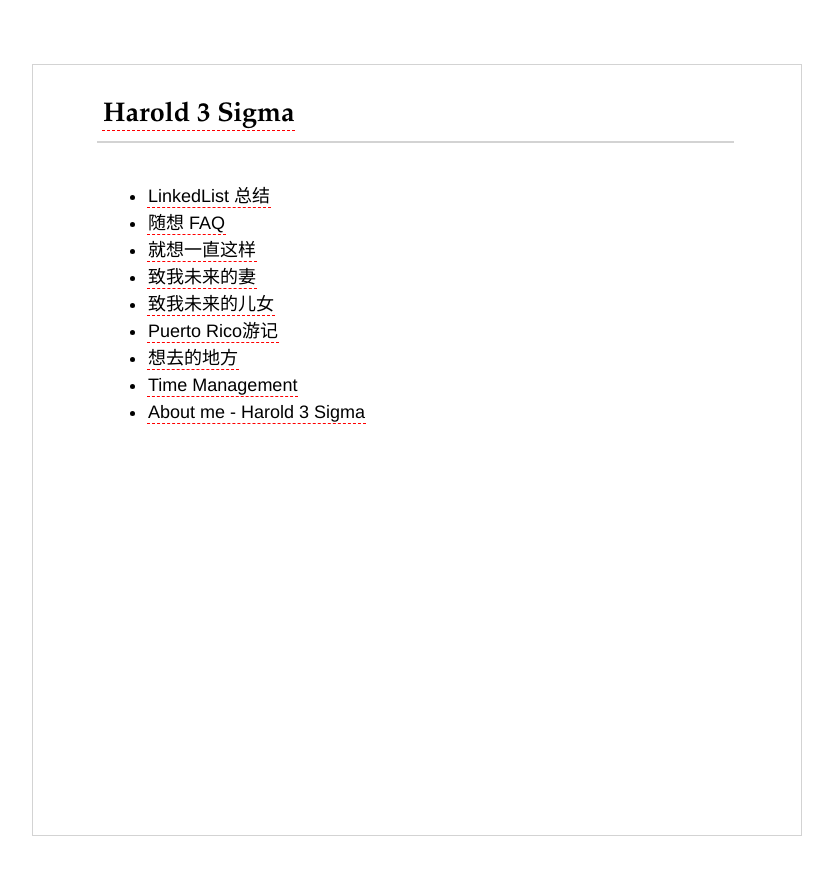
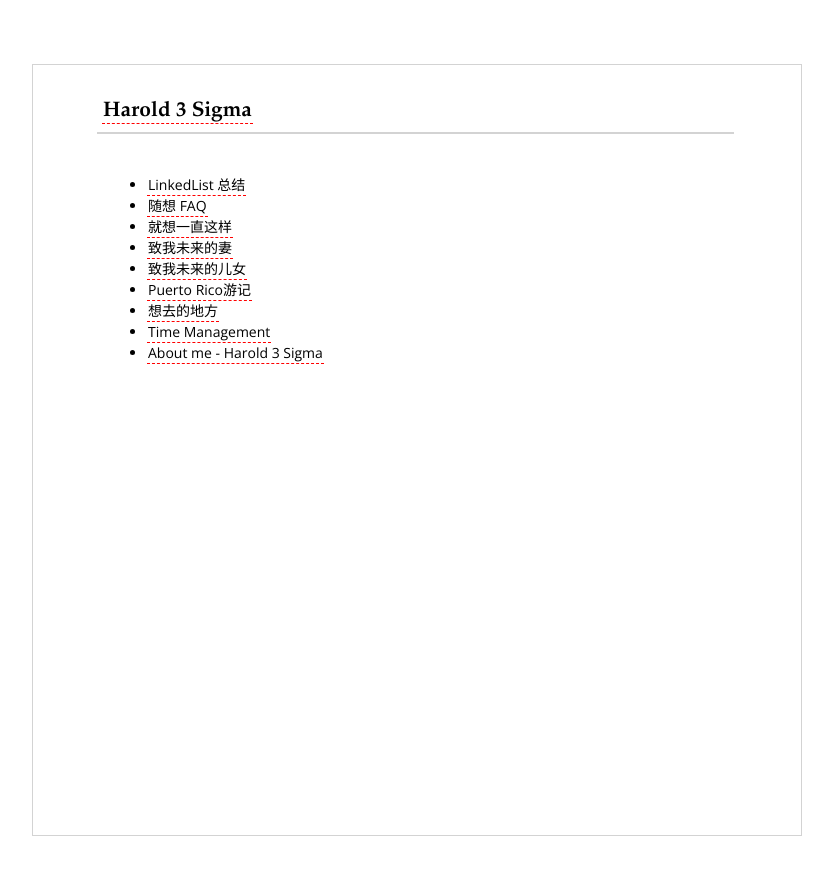
Before and after one commit to harold3sigma/harold3sigma.github.io, a Jekyll site: the page built from index.html, in a window 1280 px wide. Shown: the top 875 px of the page, without its empty margins (224-1057 px from the left). Built offline with Jekyll 4.4.1, drawn with Linux system fonts in a browser that asks for light colours; Markdown is read by kramdown in place of the engine named in the settings; the list of posts is cut into pages by our own code.

Commit message:
Add open sans to the font family.

```diff
--- a/css/main.css
+++ b/css/main.css
@@ -1,6 +1,7 @@
+@import url(http://fonts.googleapis.com/css?family=Open+Sans:300italic,400italic,700italic,300,400,700);
 body {
-    font-family: MingLiU, STFangSong, Helvetica, Arial, Vernada, Tahoma, STXihei, "Microsoft YaHei", "Songti SC", SimSun, Heiti, sans-serif;
-    font-size: 18px;
+    font-family: 'Open Sans', 'Lantinghei SC', MingLiU, STFangSong, Helvetica, Arial, Vernada, Tahoma, STXihei, "Microsoft YaHei", "Songti SC", SimSun, Heiti, sans-serif;
+    font-size: 14px;
     margin: 5% 20% 5% 20%;
     padding: 2% 5% 5% 5%;
     width: 50%;
```
